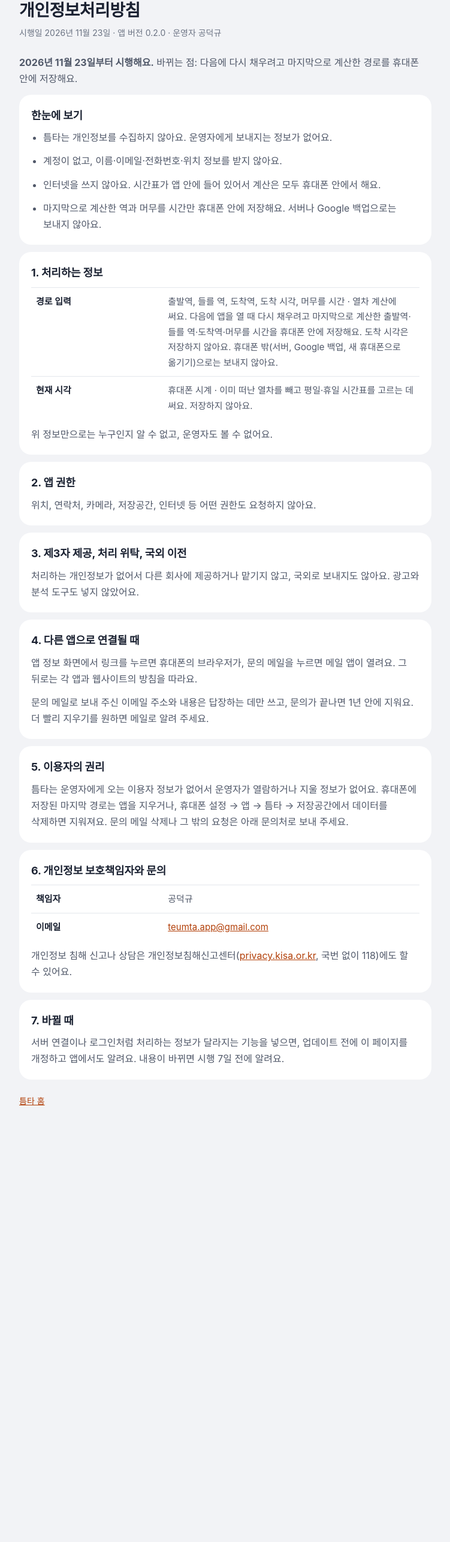
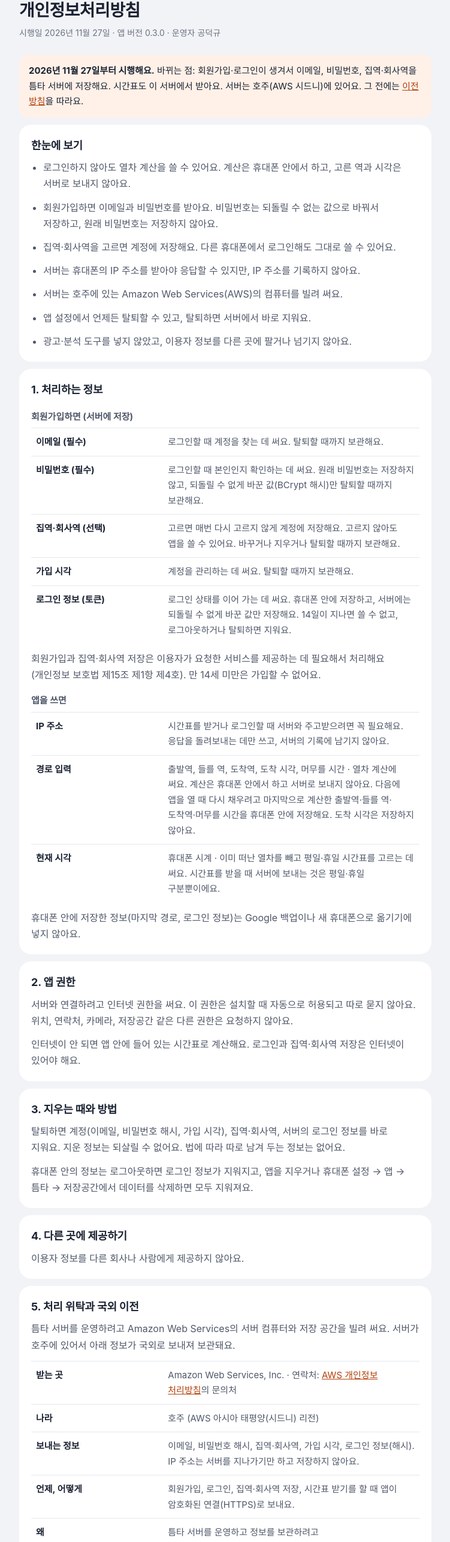
Before and after one commit to Teumta/Teumta-Server, a plain HTML site: page docs/privacy.html in a window 1280 px wide. Shown: the part 109-2680 px from the top of the page at 60% size, without its empty margins (264-1015 px from the left). Before the commit the page ends 2036 px from the top, so only its background shows below. Drawn offline with Linux system fonts and the light colour scheme; a web font is replaced by a local one.

Commit message:
[#20]- docs: 개인정보처리방침 0.3.0 (11/27 시행)

```diff
--- a/docs/privacy.html
+++ b/docs/privacy.html
@@ -12,51 +12,102 @@
 <main>
   <header><img src="icon.png" alt=""><span>틈타</span></header>
   <h1>개인정보처리방침</h1>
-  <p class="meta">시행일 2026년 11월 23일 · 앱 버전 0.2.0 · 운영자 공덕규</p>
-  <p><strong>2026년 11월 23일부터 시행해요.</strong> 바뀌는 점: 다음에 다시 채우려고 마지막으로 계산한 경로를 휴대폰 안에 저장해요.</p>
+  <p class="meta">시행일 2026년 11월 27일 · 앱 버전 0.3.0 · 운영자 공덕규</p>
+  <p class="note"><strong>2026년 11월 27일부터 시행해요.</strong> 바뀌는 점: 회원가입·로그인이 생겨서 이메일, 비밀번호, 집역·회사역을 틈타 서버에 저장해요. 시간표도 이 서버에서 받아요. 서버는 호주(AWS 시드니)에 있어요. 그 전에는 <a href="#changes">이전 방침</a>을 따라요.</p>
 
   <section id="summary">
     <h2>한눈에 보기</h2>
     <ul>
-      <li>틈타는 개인정보를 수집하지 않아요. 운영자에게 보내지는 정보가 없어요.</li>
-      <li>계정이 없고, 이름·이메일·전화번호·위치 정보를 받지 않아요.</li>
-      <li>인터넷을 쓰지 않아요. 시간표가 앱 안에 들어 있어서 계산은 모두 휴대폰 안에서 해요.</li>
-      <li>마지막으로 계산한 역과 머무를 시간만 휴대폰 안에 저장해요. 서버나 Google 백업으로는 보내지 않아요.</li>
+      <li>로그인하지 않아도 열차 계산을 쓸 수 있어요. 계산은 휴대폰 안에서 하고, 고른 역과 시각은 서버로 보내지 않아요.</li>
+      <li>회원가입하면 이메일과 비밀번호를 받아요. 비밀번호는 되돌릴 수 없는 값으로 바꿔서 저장하고, 원래 비밀번호는 저장하지 않아요.</li>
+      <li>집역·회사역을 고르면 계정에 저장해요. 다른 휴대폰에서 로그인해도 그대로 쓸 수 있어요.</li>
+      <li>서버는 휴대폰의 IP 주소를 받아야 응답할 수 있지만, IP 주소를 기록하지 않아요.</li>
+      <li>서버는 호주에 있는 Amazon Web Services(AWS)의 컴퓨터를 빌려 써요.</li>
+      <li>앱 설정에서 언제든 탈퇴할 수 있고, 탈퇴하면 서버에서 바로 지워요.</li>
+      <li>광고·분석 도구를 넣지 않았고, 이용자 정보를 다른 곳에 팔거나 넘기지 않아요.</li>
     </ul>
   </section>
 
   <section id="items">
     <h2>1. 처리하는 정보</h2>
+    <h3>회원가입하면 (서버에 저장)</h3>
     <table>
-      <tr><th>경로 입력</th><td>출발역, 들를 역, 도착역, 도착 시각, 머무를 시간 · 열차 계산에 써요. 다음에 앱을 열 때 다시 채우려고 마지막으로 계산한 출발역·들를 역·도착역·머무를 시간을 휴대폰 안에 저장해요. 도착 시각은 저장하지 않아요. 휴대폰 밖(서버, Google 백업, 새 휴대폰으로 옮기기)으로는 보내지 않아요.</td></tr>
-      <tr><th>현재 시각</th><td>휴대폰 시계 · 이미 떠난 열차를 빼고 평일·휴일 시간표를 고르는 데 써요. 저장하지 않아요.</td></tr>
+      <tr><th>이메일 (필수)</th><td>로그인할 때 계정을 찾는 데 써요. 탈퇴할 때까지 보관해요.</td></tr>
+      <tr><th>비밀번호 (필수)</th><td>로그인할 때 본인인지 확인하는 데 써요. 원래 비밀번호는 저장하지 않고, 되돌릴 수 없게 바꾼 값(BCrypt 해시)만 탈퇴할 때까지 보관해요.</td></tr>
+      <tr><th>집역·회사역 (선택)</th><td>고르면 매번 다시 고르지 않게 계정에 저장해요. 고르지 않아도 앱을 쓸 수 있어요. 바꾸거나 지우거나 탈퇴할 때까지 보관해요.</td></tr>
+      <tr><th>가입 시각</th><td>계정을 관리하는 데 써요. 탈퇴할 때까지 보관해요.</td></tr>
+      <tr><th>로그인 정보 (토큰)</th><td>로그인 상태를 이어 가는 데 써요. 휴대폰 안에 저장하고, 서버에는 되돌릴 수 없게 바꾼 값만 저장해요. 14일이 지나면 쓸 수 없고, 로그아웃하거나 탈퇴하면 지워요.</td></tr>
     </table>
-    <p>위 정보만으로는 누구인지 알 수 없고, 운영자도 볼 수 없어요.</p>
+    <p>회원가입과 집역·회사역 저장은 이용자가 요청한 서비스를 제공하는 데 필요해서 처리해요(개인정보 보호법 제15조 제1항 제4호). 만 14세 미만은 가입할 수 없어요.</p>
+
+    <h3>앱을 쓰면</h3>
+    <table>
+      <tr><th>IP 주소</th><td>시간표를 받거나 로그인할 때 서버와 주고받으려면 꼭 필요해요. 응답을 돌려보내는 데만 쓰고, 서버의 기록에 남기지 않아요.</td></tr>
+      <tr><th>경로 입력</th><td>출발역, 들를 역, 도착역, 도착 시각, 머무를 시간 · 열차 계산에 써요. 계산은 휴대폰 안에서 하고 서버로 보내지 않아요. 다음에 앱을 열 때 다시 채우려고 마지막으로 계산한 출발역·들를 역·도착역·머무를 시간을 휴대폰 안에 저장해요. 도착 시각은 저장하지 않아요.</td></tr>
+      <tr><th>현재 시각</th><td>휴대폰 시계 · 이미 떠난 열차를 빼고 평일·휴일 시간표를 고르는 데 써요. 시간표를 받을 때 서버에 보내는 것은 평일·휴일 구분뿐이에요.</td></tr>
+    </table>
+    <p>휴대폰 안에 저장한 정보(마지막 경로, 로그인 정보)는 Google 백업이나 새 휴대폰으로 옮기기에 넣지 않아요.</p>
   </section>
 
   <section id="permissions">
     <h2>2. 앱 권한</h2>
-    <p>위치, 연락처, 카메라, 저장공간, 인터넷 등 어떤 권한도 요청하지 않아요.</p>
+    <p>서버와 연결하려고 인터넷 권한을 써요. 이 권한은 설치할 때 자동으로 허용되고 따로 묻지 않아요. 위치, 연락처, 카메라, 저장공간 같은 다른 권한은 요청하지 않아요.</p>
+    <p>인터넷이 안 되면 앱 안에 들어 있는 시간표로 계산해요. 로그인과 집역·회사역 저장은 인터넷이 있어야 해요.</p>
+  </section>
+
+  <section id="destroy">
+    <h2>3. 지우는 때와 방법</h2>
+    <p>탈퇴하면 계정(이메일, 비밀번호 해시, 가입 시각), 집역·회사역, 서버의 로그인 정보를 바로 지워요. 지운 정보는 되살릴 수 없어요. 법에 따라 따로 남겨 두는 정보는 없어요.</p>
+    <p>휴대폰 안의 정보는 로그아웃하면 로그인 정보가 지워지고, 앱을 지우거나 휴대폰 설정 → 앱 → 틈타 → 저장공간에서 데이터를 삭제하면 모두 지워져요.</p>
   </section>
 
   <section id="third-party">
-    <h2>3. 제3자 제공, 처리 위탁, 국외 이전</h2>
-    <p>처리하는 개인정보가 없어서 다른 회사에 제공하거나 맡기지 않고, 국외로 보내지도 않아요. 광고와 분석 도구도 넣지 않았어요.</p>
+    <h2>4. 다른 곳에 제공하기</h2>
+    <p>이용자 정보를 다른 회사나 사람에게 제공하지 않아요.</p>
+  </section>
+
+  <section id="overseas">
+    <h2>5. 처리 위탁과 국외 이전</h2>
+    <p>틈타 서버를 운영하려고 Amazon Web Services의 서버 컴퓨터와 저장 공간을 빌려 써요. 서버가 호주에 있어서 아래 정보가 국외로 보내져 보관돼요.</p>
+    <table>
+      <tr><th>받는 곳</th><td>Amazon Web Services, Inc. · 연락처: <a href="https://aws.amazon.com/ko/privacy/">AWS 개인정보 처리방침</a>의 문의처</td></tr>
+      <tr><th>나라</th><td>호주 (AWS 아시아 태평양(시드니) 리전)</td></tr>
+      <tr><th>보내는 정보</th><td>이메일, 비밀번호 해시, 집역·회사역, 가입 시각, 로그인 정보(해시). IP 주소는 서버를 지나가기만 하고 저장하지 않아요.</td></tr>
+      <tr><th>언제, 어떻게</th><td>회원가입, 로그인, 집역·회사역 저장, 시간표 받기를 할 때 앱이 암호화된 연결(HTTPS)로 보내요.</td></tr>
+      <tr><th>왜</th><td>틈타 서버를 운영하고 정보를 보관하려고</td></tr>
+      <tr><th>보관 기간</th><td>탈퇴할 때까지 (3장 참고)</td></tr>
+      <tr><th>원하지 않으면</th><td>가입하지 않으면 계정 정보는 국외로 보내지 않아요. 로그인하지 않아도 열차 계산은 쓸 수 있지만 집역·회사역 저장은 쓸 수 없어요. 시간표를 받을 때도 이 서버에 연결해요. 인터넷을 끄면 앱 안 시간표로 계산해요.</td></tr>
+    </table>
+  </section>
+
+  <section id="security">
+    <h2>6. 안전하게 지키는 방법</h2>
+    <ul>
+      <li>앱과 서버는 암호화된 연결(HTTPS)로만 주고받아요.</li>
+      <li>비밀번호와 로그인 정보는 되돌릴 수 없는 값(해시)으로만 저장해요.</li>
+      <li>데이터베이스는 인터넷에 열지 않았고, 서버 관리 접속은 운영자만 할 수 있어요.</li>
+      <li>앱은 쿠키나 광고 ID를 쓰지 않아요.</li>
+    </ul>
   </section>
 
   <section id="links">
-    <h2>4. 다른 앱으로 연결될 때</h2>
+    <h2>7. 다른 앱으로 연결될 때</h2>
     <p>앱 정보 화면에서 링크를 누르면 휴대폰의 브라우저가, 문의 메일을 누르면 메일 앱이 열려요. 그 뒤로는 각 앱과 웹사이트의 방침을 따라요.</p>
     <p>문의 메일로 보내 주신 이메일 주소와 내용은 답장하는 데만 쓰고, 문의가 끝나면 1년 안에 지워요. 더 빨리 지우기를 원하면 메일로 알려 주세요.</p>
   </section>
 
   <section id="rights">
-    <h2>5. 이용자의 권리</h2>
-    <p>틈타는 운영자에게 오는 이용자 정보가 없어서 운영자가 열람하거나 지울 정보가 없어요. 휴대폰에 저장된 마지막 경로는 앱을 지우거나, 휴대폰 설정 → 앱 → 틈타 → 저장공간에서 데이터를 삭제하면 지워져요. 문의 메일 삭제나 그 밖의 요청은 아래 문의처로 보내 주세요.</p>
+    <h2>8. 이용자의 권리</h2>
+    <ul>
+      <li><strong>보기</strong>: 앱 설정에서 가입한 이메일과 집역·회사역을 볼 수 있어요.</li>
+      <li><strong>고치기</strong>: 집역·회사역은 앱에서 언제든 바꾸거나 지울 수 있어요.</li>
+      <li><strong>탈퇴</strong>: 앱 설정 → 회원 탈퇴에서 바로 할 수 있어요.</li>
+    </ul>
+    <p>앱을 쓸 수 없거나 그 밖의 요청(처리 정지 등)이 있으면, 가입한 이메일로 아래 문의처에 보내 주세요. 본인인지 확인한 뒤 10일 안에 처리하고 결과를 알려 드려요.</p>
   </section>
 
   <section id="contact">
-    <h2>6. 개인정보 보호책임자와 문의</h2>
+    <h2>9. 개인정보 보호책임자와 문의</h2>
     <table>
       <tr><th>책임자</th><td>공덕규</td></tr>
       <tr><th>이메일</th><td><a href="mailto:teumta.app@gmail.com">teumta.app@gmail.com</a></td></tr>
@@ -65,8 +116,13 @@
   </section>
 
   <section id="changes">
-    <h2>7. 바뀔 때</h2>
-    <p>서버 연결이나 로그인처럼 처리하는 정보가 달라지는 기능을 넣으면, 업데이트 전에 이 페이지를 개정하고 앱에서도 알려요. 내용이 바뀌면 시행 7일 전에 알려요.</p>
+    <h2>10. 바뀔 때</h2>
+    <p>처리하는 정보가 달라지면 업데이트 전에 이 페이지를 개정하고 앱에서도 알려요. 내용이 바뀌면 시행 7일 전에 알려요.</p>
+    <h3>이전 방침</h3>
+    <ul>
+      <li><a href="privacy-0.2.0.html">0.2.0</a> · 2026년 11월 23일부터 26일까지</li>
+      <li><a href="privacy-0.1.0.html">0.1.0</a> · 2026년 11월 13일부터 22일까지</li>
+    </ul>
   </section>
 
   <nav><a href="index.html">틈타 홈</a></nav>
```
